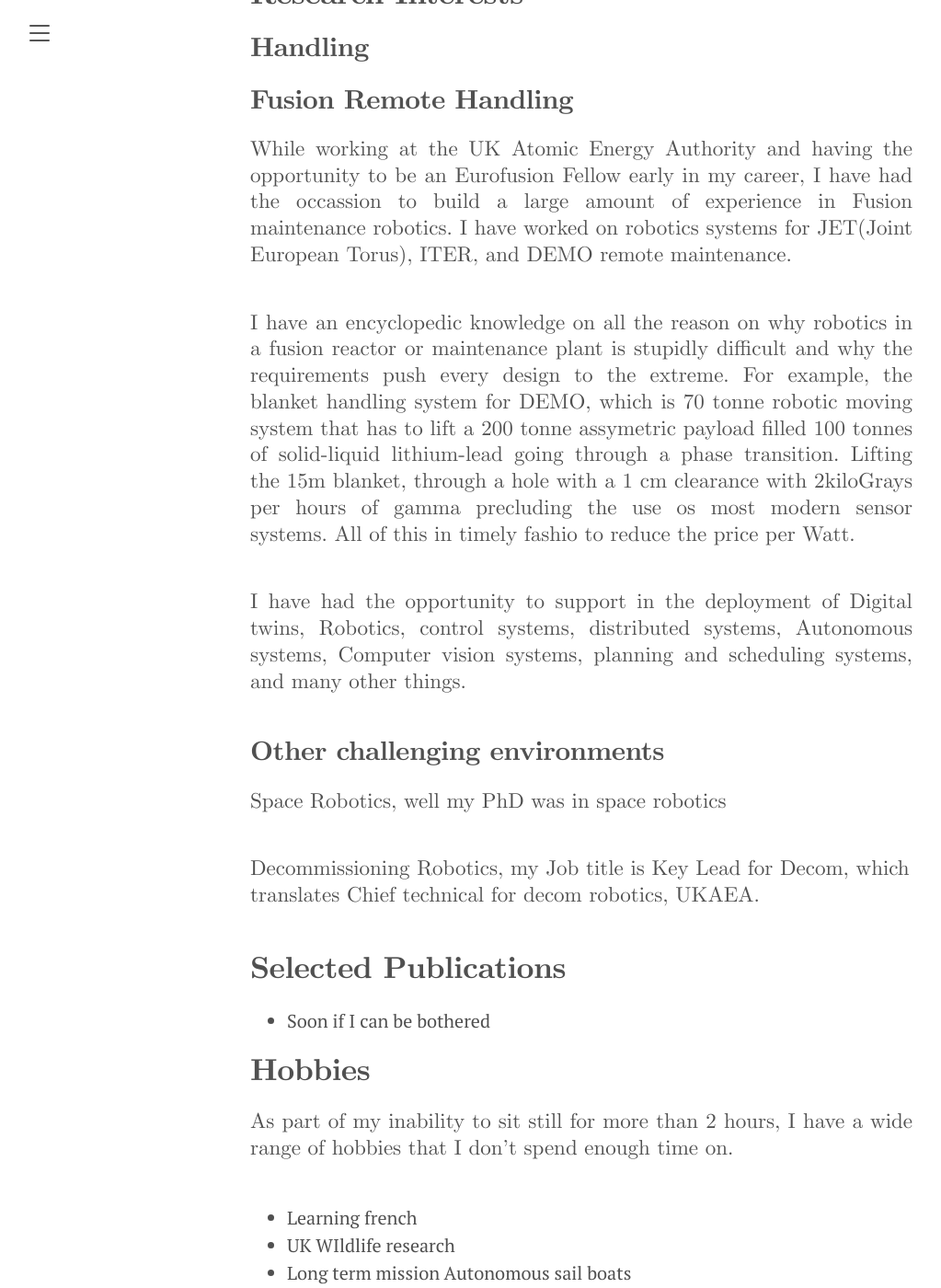
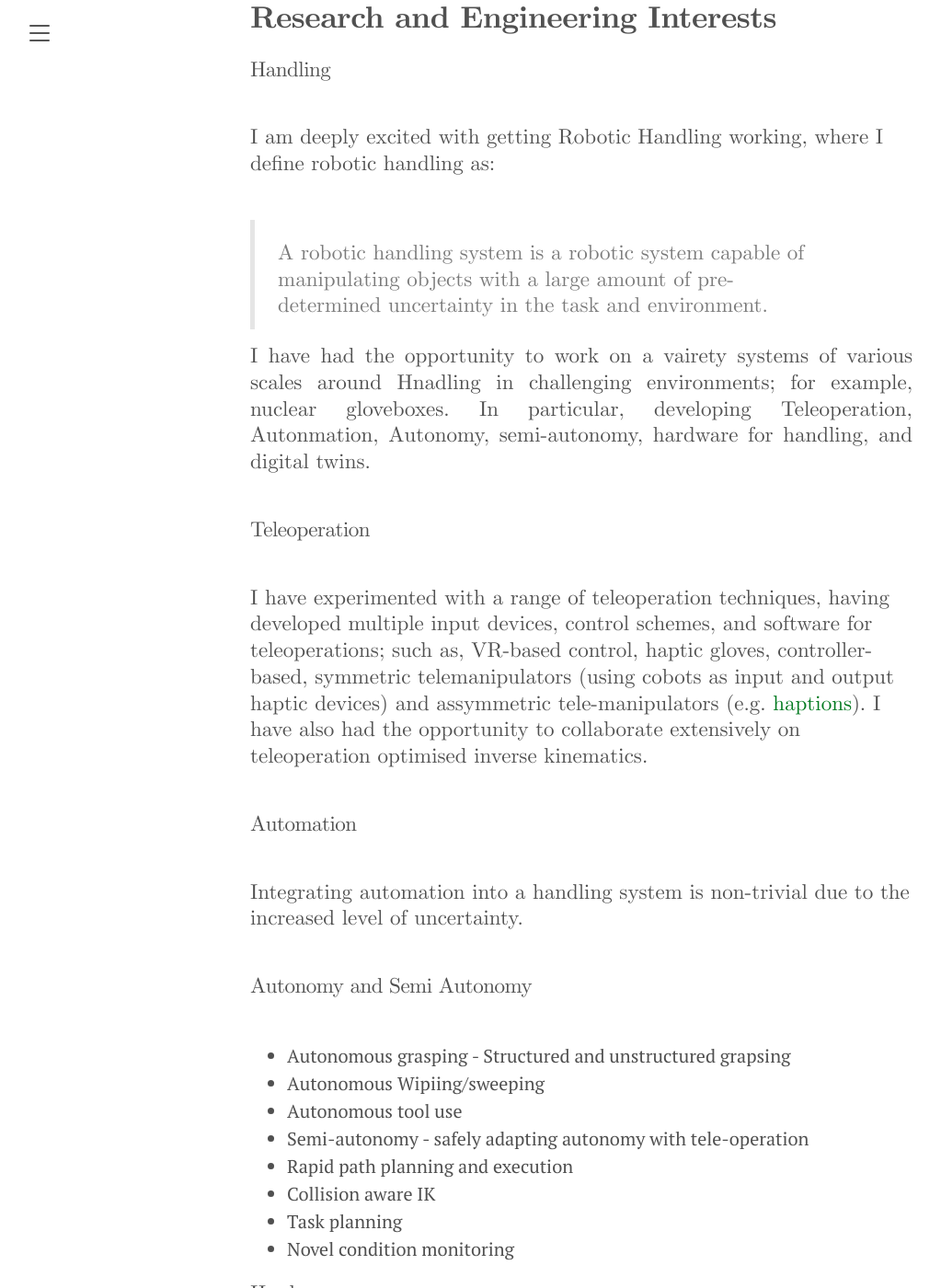
Before and after one commit to phuicy/web, a Jekyll site: the page built from about.md, in a window 1280 px wide and 1400 px high, scrolled down 394 px. Shown: the whole window at 92% size, without its empty margins (8-1031 px from the left). Built offline with Jekyll 4.4.1, drawn with Linux system fonts in a browser that asks for light colours; some of the changed text lies outside the part shown.

Commit message:
Added some handling about stuff

```diff
--- a/about.md
+++ b/about.md
@@ -1,13 +1,52 @@
 ---
 layout: page
 title: Guy Burroughes
-abstract: A robotics and autonomous systems researcher and engineer with applications expertises in challenging environments.
+abstract: A Principal robotics and autonomous systems researcher and engineer with applications expertises in challenging environments.
 ---
 
-# Research Interests
+# Research and Engineering Interests
 
 ## Handling
+{:.BodyText .Justified}
+I am deeply excited with getting Robotic Handling working, where I define robotic handling as:
 
+> A robotic handling system is a robotic system capable of manipulating objects with a large amount of pre-determined uncertainty in the task and environment.
+
+{:.BodyText .Justified}
+I have had the opportunity to work on a vairety systems of various scales around Hnadling in challenging environments; for example, nuclear gloveboxes.
+In particular, developing Teleoperation, Autonmation, Autonomy, semi-autonomy, hardware for handling, and digital twins.
+
+### Teleoperation
+{:.BodyText .Justified}
+I have experimented with a range of teleoperation techniques, having developed multiple input devices, control schemes, and software for teleoperations; such as, VR-based control, haptic gloves, controller-based, symmetric telemanipulators (using cobots as input and output haptic devices) and assymmetric tele-manipulators (e.g. [haptions](https://www.haption.com/en/products-en/virtuose-6d-en.html)). I have also had the opportunity to collaborate extensively on teleoperation optimised inverse kinematics.
+
+### Automation
+{:.BodyText .Justified}
+Integrating automation into a handling system is non-trivial due to the increased level of uncertainty.
+
+
+### Autonomy and Semi Autonomy
+{:.BodyText .Justified}
+* Autonomous grasping - Structured and unstructured grapsing
+* Autonomous Wipiing/sweeping
+* Autonomous tool use
+* Semi-autonomy - safely adapting autonomy with tele-operation
+* Rapid path planning and execution
+* Collision aware IK
+* Task planning
+* Novel condition monitoring
+
+
+### Hardware
+ {:.BodyText .Justified}
+ I am currently working on a concept for a different type of robot suitable for Handling. In particular, robots capable manipulating payloads multiple times their weight for short periods of time, through variable accuracy and stiffness. I am defintely going to blogging on this topic more.
+
+
+### Digital Twins
+ {:.BodyText .Justified}
+ * Photo-realistic live digital twins, for limited view operations, operation planning, and dataset generation.
+ * Mixed-reality for operations.
+ * Operation management systems.
 
 
 ## Fusion Remote Handling
@@ -26,16 +65,16 @@ I have had the opportunity to support in the deployment of Digital twins, Roboti
 
 Space Robotics, well my PhD was in space robotics
 
-Decommissioning Robotics, my Job title is Key Lead for Decom, which translates Chief technical for decom robotics, UKAEA.
+Decommissioning Robotics, my Job title is Key Lead for Decom, which translates Chief technical for decom robotics for the UK Atomic Energy Authority.
 
 # Selected Publications
 
 * Soon if I can be bothered
 
-# Hobbies
+# Hobbie
 
 {:.BodyText .Justified}
-As part of my inability to sit still for more than 2 hours, I have a wide range of hobbies that I don't spend enough time on.
+As part of my inability to sit still for more than 2 minutes, I have a wide range of hobbies that I don't spend enough time on.
 
  * Learning french
  * UK WIldlife research
```
